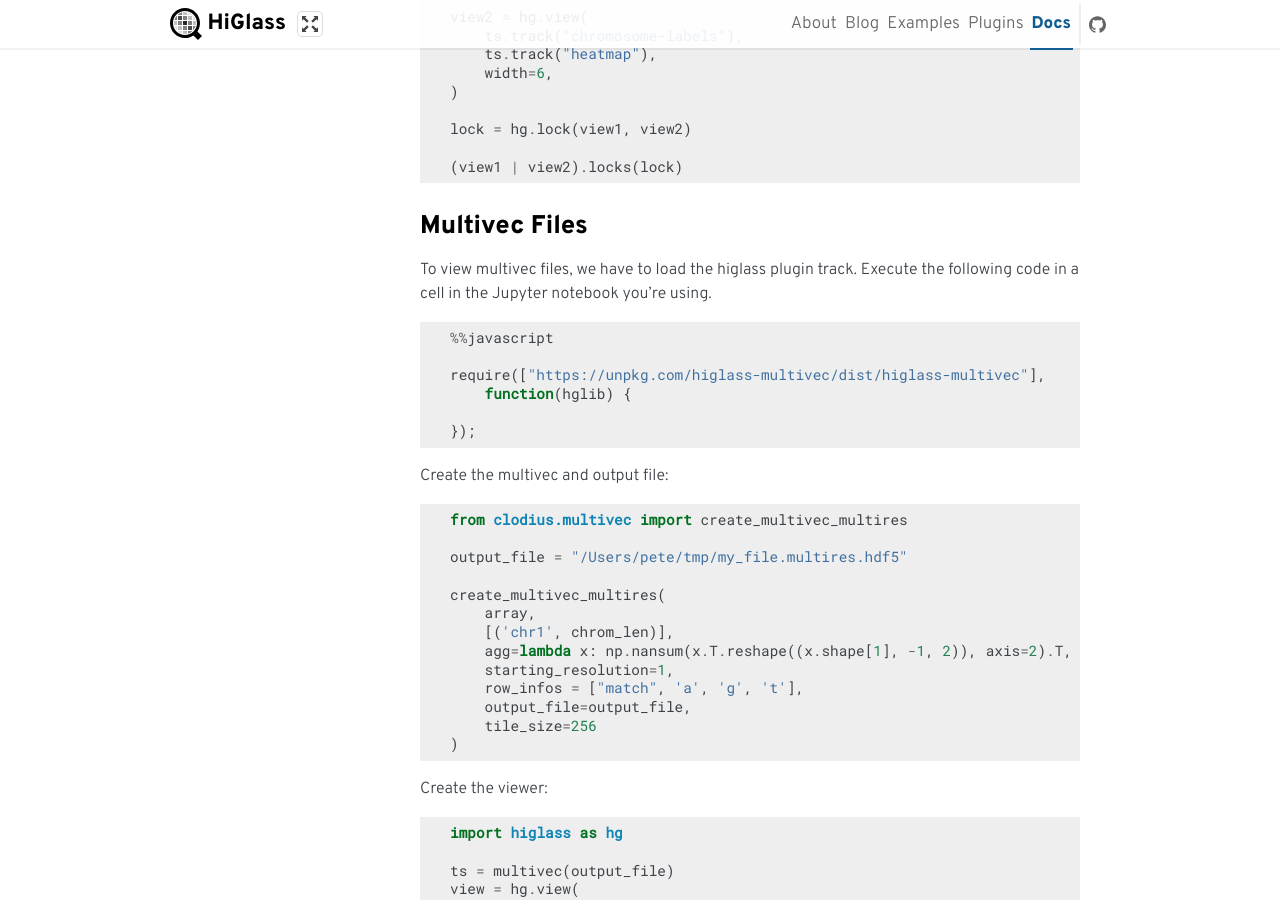
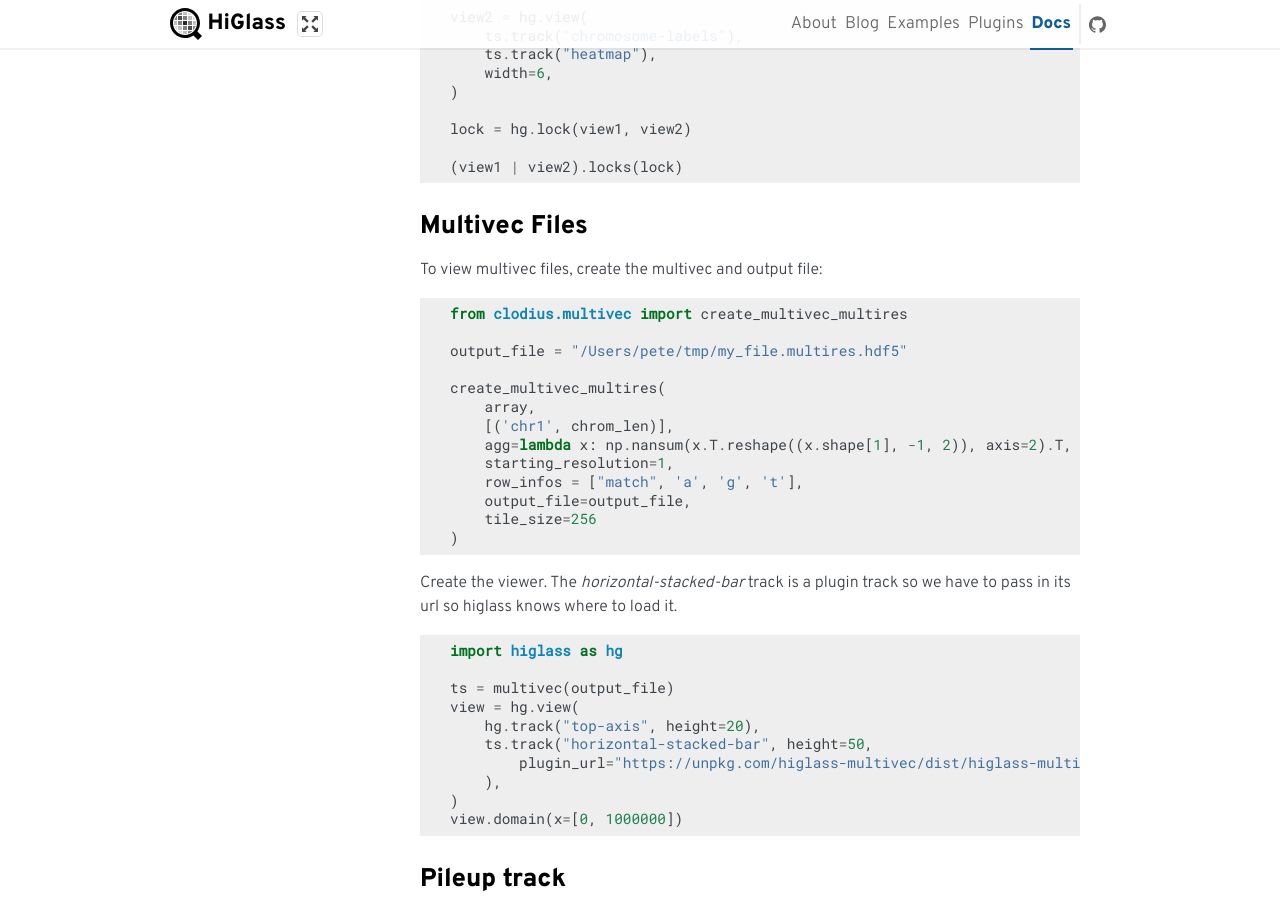
Before and after one commit to higlass/higlass-python, a Sphinx documentation site: the page built from docs/examples.rst, in a window 1280 px wide and 900 px high, scrolled down 812 px. Built offline with Sphinx 7.4.7, drawn with Linux system fonts in a browser that asks for light colours; formulas are drawn with MathJax 3; the version number could not be read and is left out.

Commit message:
Updated docs for multivec tracks and added a literal for sequence-logo tracks

```diff
--- a/docs/examples.rst
+++ b/docs/examples.rst
@@ -54,18 +54,7 @@ visualization with ``hg.Viewconf.locks()``.
 Multivec Files
 ---------------
 
-To view multivec files, we have to load the higlass plugin track. Execute the following code in a cell in the Jupyter notebook you're using.
-
-.. code-block:: javascript
-
-    %%javascript
-
-    require(["https://unpkg.com/higlass-multivec/dist/higlass-multivec"],
-        function(hglib) {
-
-    });
-
-Create the multivec and output file:
+To view multivec files, create the multivec and output file:
 
 .. code-block:: python
 
@@ -84,7 +73,8 @@ Create the multivec and output file:
     )
 
 
-Create the viewer:
+Create the viewer. The `horizontal-stacked-bar` track is a plugin track so we
+have to pass in its url so higlass knows where to load it.
 
 .. code-block:: python
 
@@ -93,7 +83,9 @@ Create the viewer:
     ts = multivec(output_file)
     view = hg.view(
         hg.track("top-axis", height=20),
-        ts.track("horizontal-stacked-bar", height=50),
+        ts.track("horizontal-stacked-bar", height=50,
+            plugin_url="https://unpkg.com/higlass-multivec/dist/higlass-multivec"
+        ),
     )
     view.domain(x=[0, 1000000])
 
```
Also changed, not shown: 2 other files.
